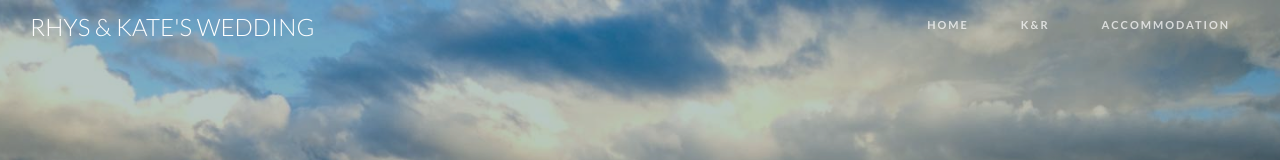
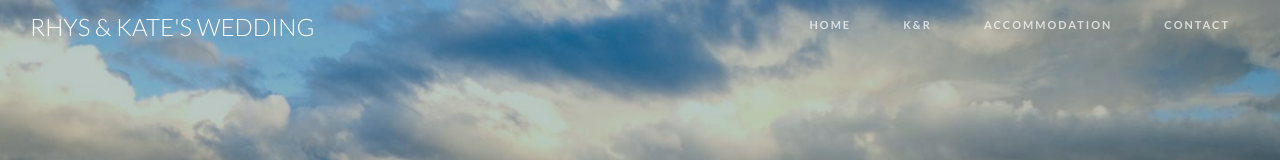
Before and after one commit to rhyso/myweddingpublic, a React (Create React App) app in the folder mywedding/: page / in a window 1280 px wide. Shown: the top 160 px of the page. Built offline with nearby package versions, Linux system fonts and the light colour scheme.

Commit message:
styling tweaks

```diff
--- a/mywedding/public/css/theme.css
+++ b/mywedding/public/css/theme.css
@@ -870,8 +870,6 @@ nav.light.scrolled .line-3 {
   background-color: lightslategray;
   min-height: 6px;
   padding: 0;
-  margin-top: 50px;
-  margin-bottom: 50px;
   color:white;
   line-height: 45px;
   font-size: 17px;
@@ -1195,9 +1193,9 @@ nav.light.scrolled .line-3 {
   max-width: 100% !important;
 }
 .accom-2 h6 {
-  color: red;
+  color: forestgreen;
   margin-bottom: 15px;
-  font-size: 16px!important;
+  font-size: 18px!important;
 }
 
 .accom .accom-description-main{
@@ -1460,8 +1458,15 @@ footer {
   padding: 60px 0;
   background: lightslategray;
 }
-.footer-1 h6 {
+footer-1 h5, .footer-1 h4 {
   color: white;
   font-weight: 400;
+}
 
+footer h6 a{
+  color:white
 }
+
+footer h6 a:hover{
+  color:forestgreen;
+}
--- a/mywedding/src/App.css
+++ b/mywedding/src/App.css
@@ -436,5 +436,5 @@ a:hover{
 }
 
 footer .hope-make-it {
-  color:black
+  color:white
 }
--- a/mywedding/src/Home.jsx
+++ b/mywedding/src/Home.jsx
@@ -29,6 +29,7 @@ class App extends Component {
                     <a id="rsvp" className="in-page-link"/>
 
                    <Footer />
+                    <a id="contact" className="in-page-link"/>
 
                 </div>
 
--- a/mywedding/src/sections/Footer.jsx
+++ b/mywedding/src/sections/Footer.jsx
@@ -9,9 +9,10 @@ export class Footer extends Component {
                 <div className="container">
                     <div className="row">
                         <div className="col-sm-12 text-center">
-                            <h6 className="hope-make-it">We hope you can make it!</h6><br/>
+                            <h2 className="hope-make-it">We hope you can make it!</h2><br/>
                             <h6>Any early questions give us a text <br/>or email
-                                at<br/> rhyswork@gmail.com/katesunderland@hotmail.com</h6>
+                                at<br/> <a href="mailto:rhyswork@gmail.com">rhyswork@gmail.com</a><br/>
+                                <a href="mailto:katesunderland@hotmail.com">katesunderland@hotmail.com</a></h6>
                         </div>
                     </div>
                 </div>
--- a/mywedding/src/sections/Nav.jsx
+++ b/mywedding/src/sections/Nav.jsx
@@ -16,6 +16,8 @@ export class Nav extends Component {
                         <li><a href="#home" className="inner-link" target="default">home</a></li>
                         <li><a href="#kateandrhys" className="inner-link" target="default">K&R</a></li>
                         <li><a href="#accomm" className="inner-link" target="default">accommodation</a></li>
+                        <li><a href="#contact" className="inner-link" target="default">contact</a></li>
+
                     </ul>
                     <div className="mobile-toggle">
                         <div className="line-1"></div>
```
